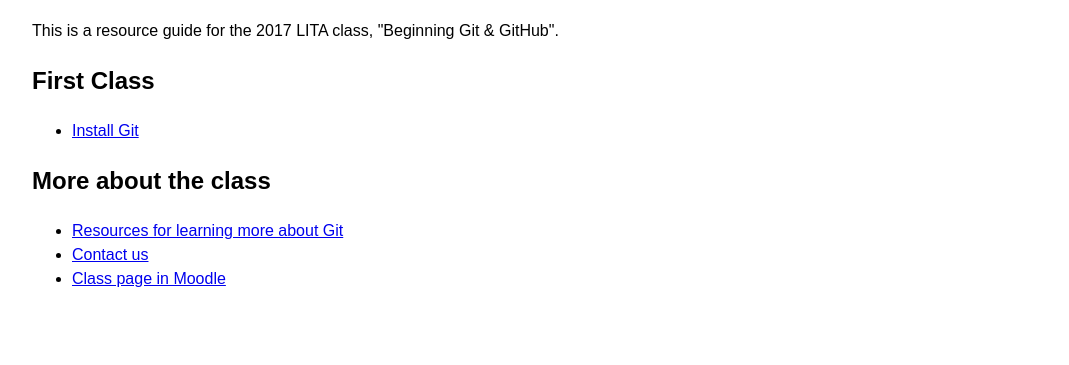
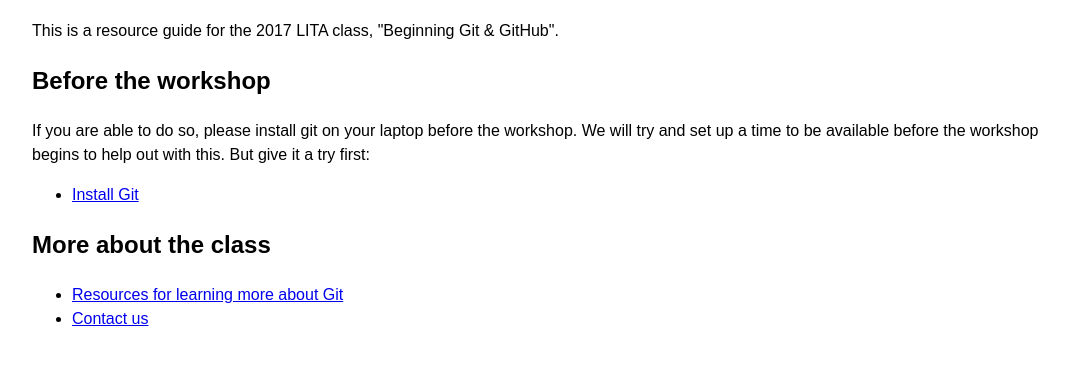
Before and after one commit to katebron/ALA_2019, a plain HTML site: page index.html in a window 1280 px wide. Shown: the part 101-466 px from the top of the page, without its empty margins (96-1165 px from the left). Drawn offline with nearby package versions, Linux system fonts and the light colour scheme; files that its build step writes are made by us from their sources.

Commit message:
tweak index for new class

```diff
--- a/index.html
+++ b/index.html
@@ -22,7 +22,10 @@
 			with different steps depending on whether you want to use command-line or not (command-line is
 			strongly encouraged but not necessary).</p>-->
 
-			<h2>First Class</h2>
+			<h2>Before the workshop</h2>
+			<p>If you are able to do so, please install git on your laptop before the workshop.
+				We will try and set up a time to be available before the workshop begins to help out with this. But give it a try first:
+			</p>
 
 		<ul>
 			<!--<li>Set yourself up with GitHub - see instructions below</a><span class="note"> (btw, you don't need to use GitHub to use Git, but it does give you a lot of benefits).</span></li>-->
@@ -35,7 +38,6 @@
 
 			<li><a href="resources.html">Resources for learning more about Git<a></li>
 			<li><a href="resources.html#class">Contact us<a></li>
-			<li><a href="http://ecourses.ala.org/course/view.php?id=506">Class page in Moodle</a></li>
 		</ul>
        <!--  <div id="gh-login">
          	<h2>GitHub</h2>
```
